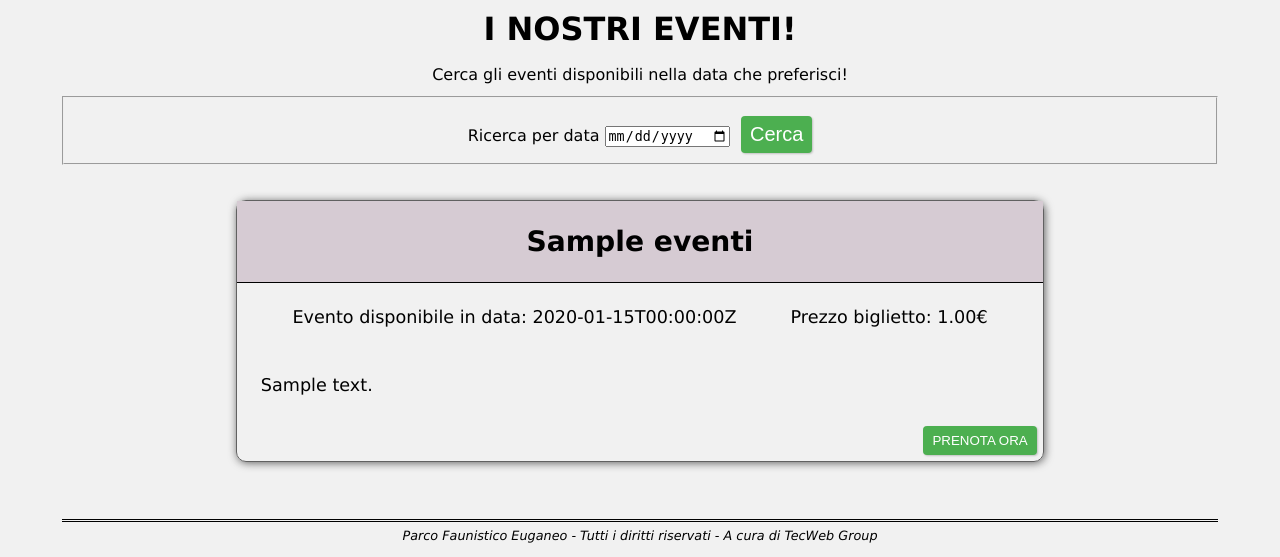
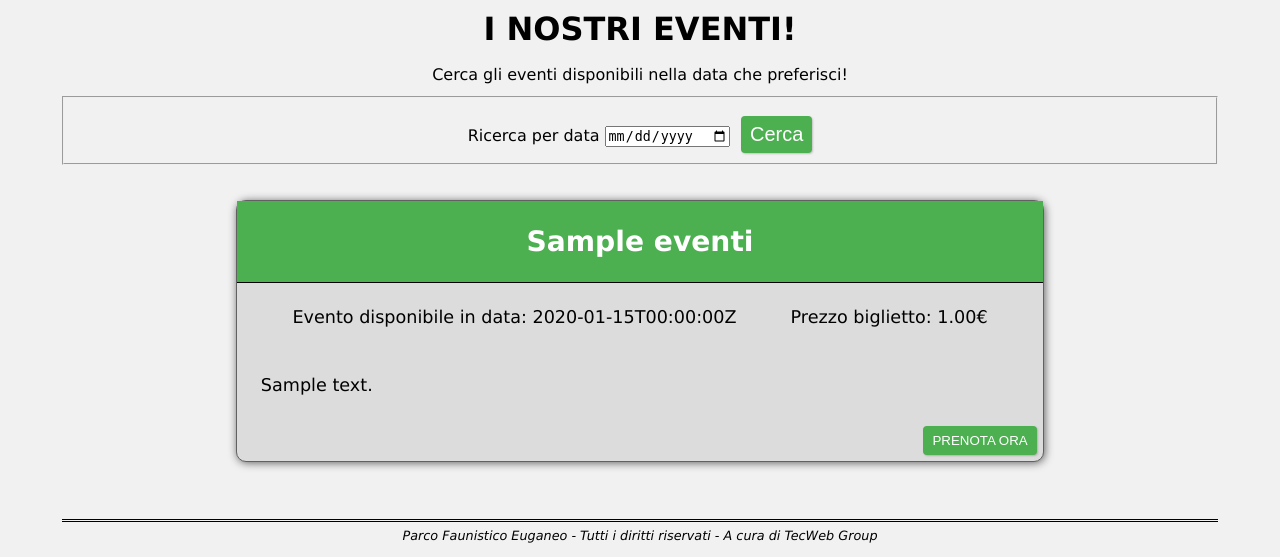
Before and after one commit to Fgiulia/progettoTecnologieWeb2019-2020, a PHP site: page /progettoTecnologieWeb2019-2020/PAGES/eventi.php in a window 1280 px wide. Shown: the part 255-812 px from the top of the page. Run offline with PHP 8.4, Linux system fonts and the light colour scheme; tables that the repository leaves empty hold one stand-in row (values such as "Sample post").

Commit message:
fix eventi.css

```diff
--- a/CSS/eventi.css
+++ b/CSS/eventi.css
@@ -1,6 +1,7 @@
 .containerEventi{
     position: relative;
     text-align: center;
+    background-color: #DCDCDC;
     font-size: 1.1em;
     margin-right: 15%;
     margin-left: 15%;
@@ -42,8 +43,10 @@
     display: block;
     padding-top: 3%;
     padding-bottom: 3%;
-    border-bottom: 1px double;
-    background-color: #d6cbd3
+    border-bottom: 1px double black;
+    color: #FFFFFF;
+    background-color: #4CAF50;
+
 
 }
 
```
